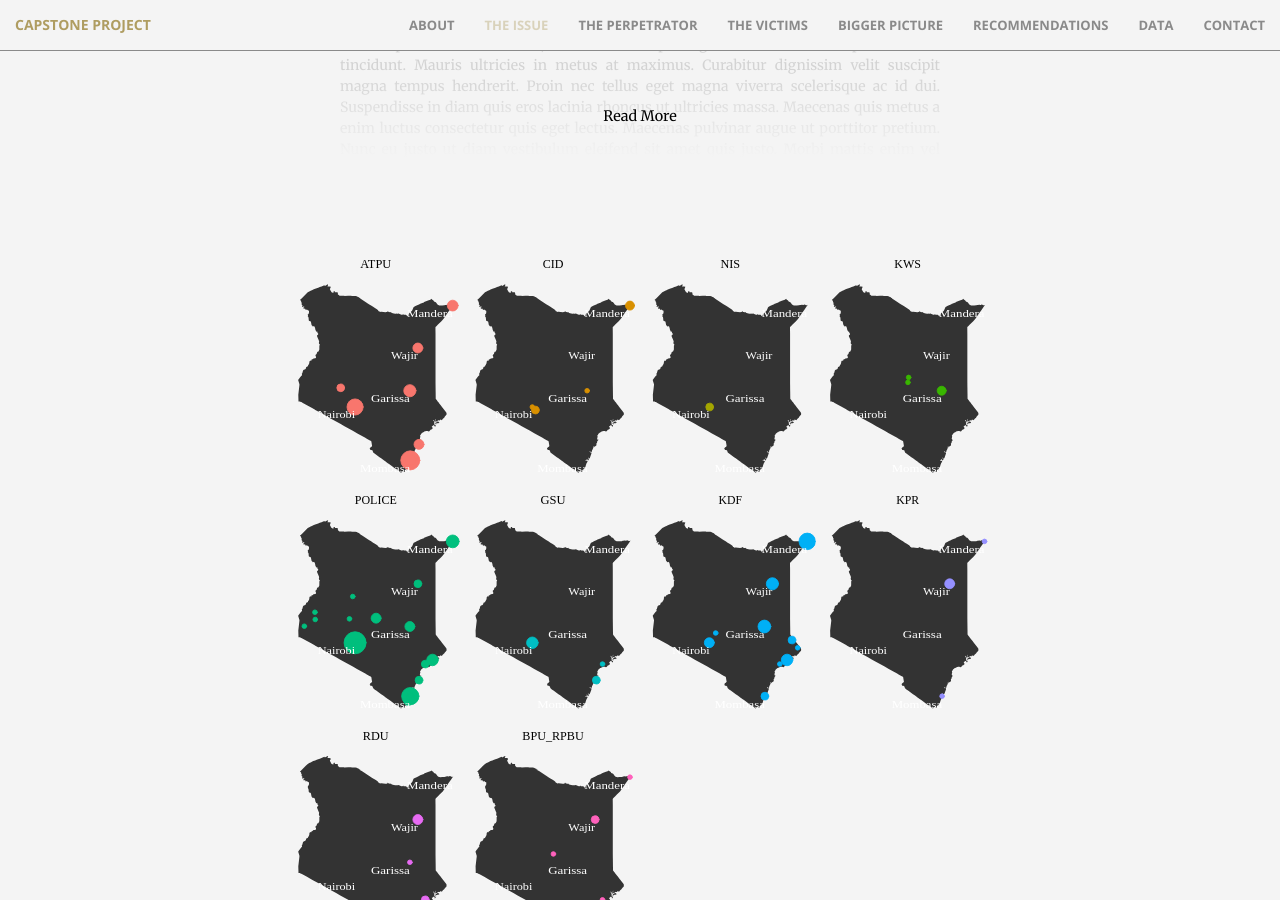
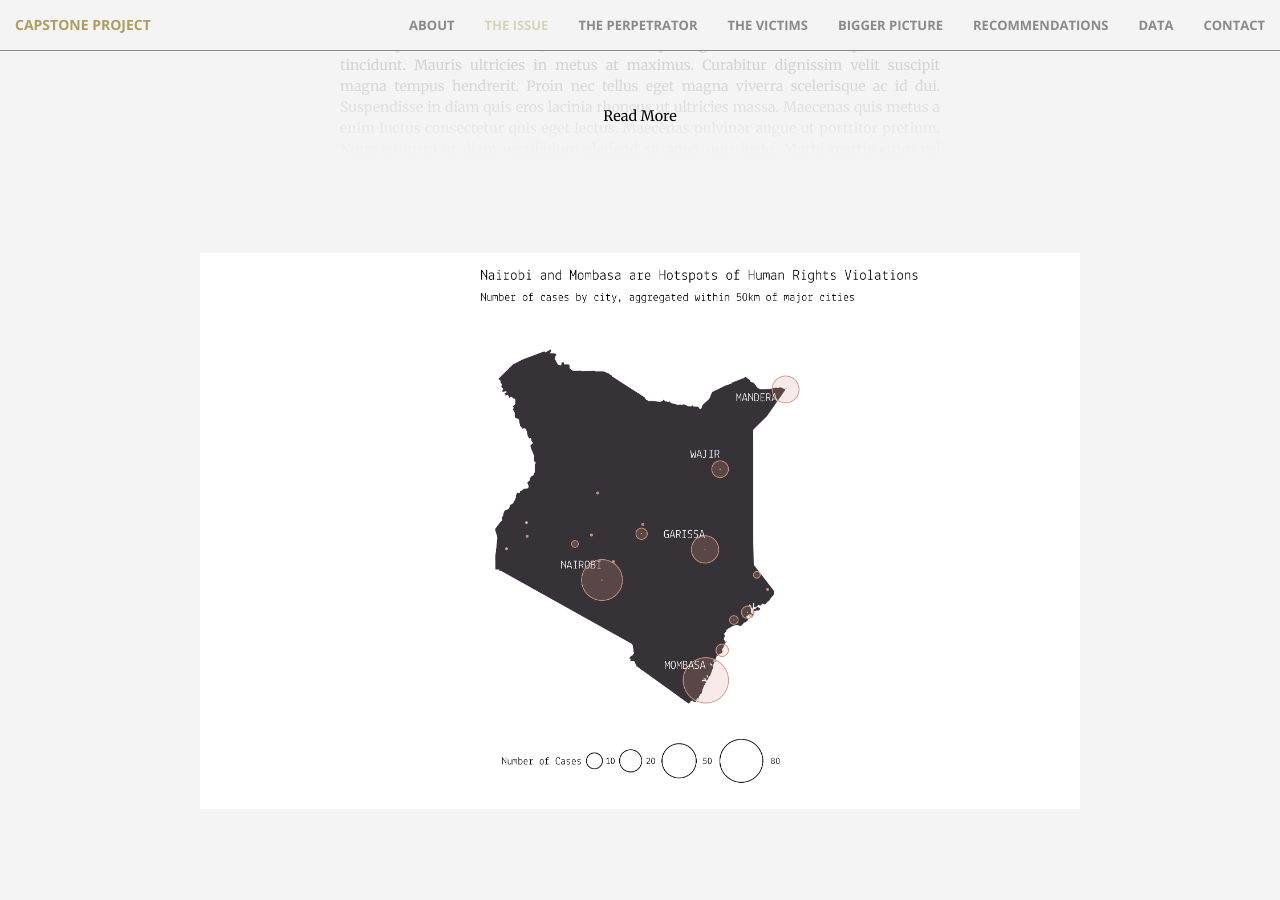
Before and after one commit to lucienbaumgartner/capstone_webdev, a Jekyll site: the page built from index.html, in a window 1280 px wide and 900 px high, scrolled down 1774 px. Built offline with Jekyll 4.4.1, drawn with Linux system fonts in a browser that asks for light colours; nearby versions of some CDN libraries.

Commit message:
viz bugfix

```diff
--- a/_includes/map.html
+++ b/_includes/map.html
@@ -1,6 +1,6 @@
 <section id="map">
   <div class="container-fluid">
       <div class="row no-gutter">
-        <img class="img-responsive center-block contact-pic" src="../img/kenya.svg" height="500px" width="900px">
+        <img class="img-responsive center-block contact-pic" src="../img/viz/webdev_overview_map.png" height="500px" width="900px">
       </div>
 </section>
```
Also changed, not shown: img/kenya.svg (deleted), img/viz/GTDvsdata.png (added), img/viz/missing_data.png (added), img/viz/webdev_barchart_panel.png (added), img/viz/webdev_map_aggr.png (added), img/viz/webdev_overview_map.png (added), img/viz/webdev_piecharts.png (added), 4 other files.
